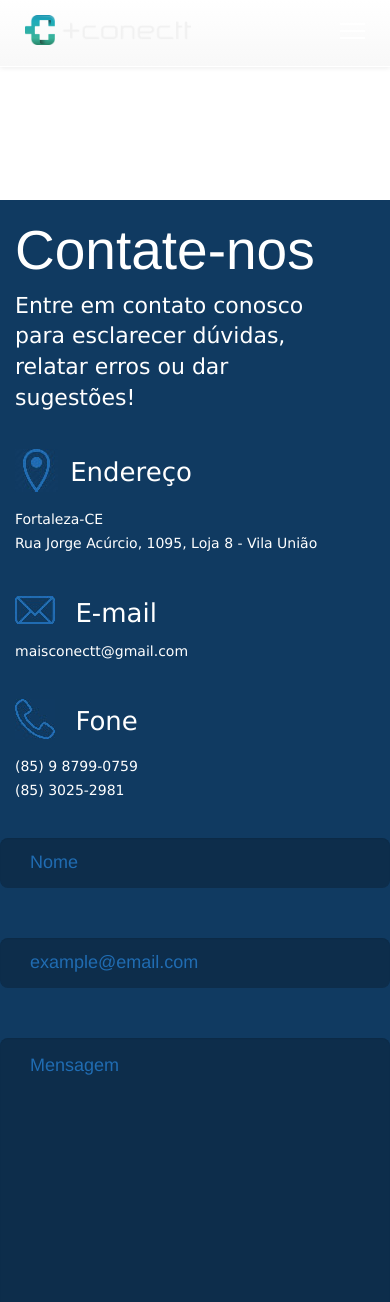
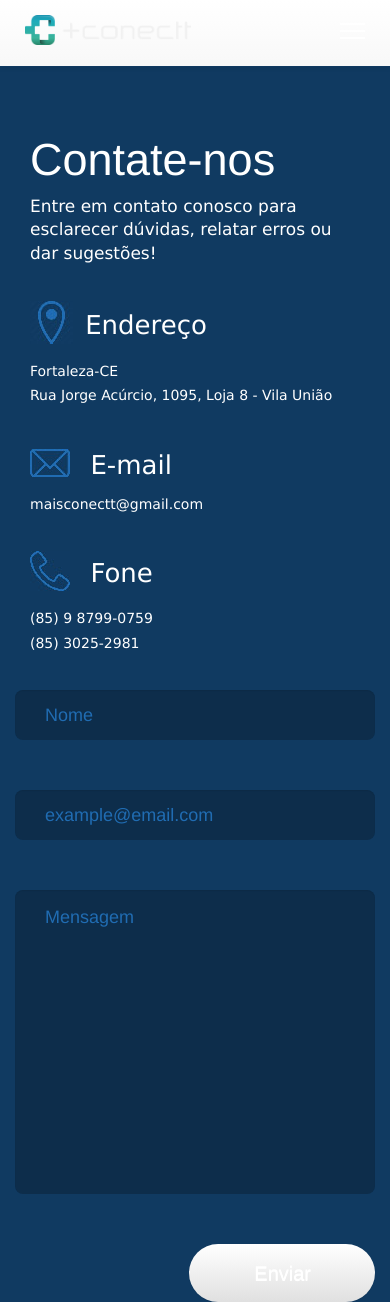
Before and after one commit to ITEVA/maisConectt, a PHP site: page /contato in a window 390 px wide. Shown: the top 1302 px of the page. Run offline with PHP 8.4, Linux system fonts and the light colour scheme; some libraries are stand-ins or nearby versions.

Commit message:
Page de Contato - Ajustes

```diff
--- a/Css/aempresa.css
+++ b/Css/aempresa.css
@@ -121,11 +121,6 @@ div.conteudo > .box > a#botao{
          margin-bottom: 20px;
     }
 
-    div.conteudo > .box {
-        margin-left: 0;
-        margin-right: 0;
-    }
-
     h1#titulo {
         font-size: 40px;
     }
--- a/Css/contato.css
+++ b/Css/contato.css
@@ -69,6 +69,10 @@ div.boxMaior > .container{
     border-top: 3px solid #ffffff;
     border-top-left-radius: 0;
     border-top-right-radius: 0;
+}
+
+textarea.form-control:focus{
+    margin-top: -3px;
 }
 
 .form-control:focus::-webkit-input-placeholder {
@@ -145,3 +149,63 @@ div.mapa{
 .mapa iframe{
     pointer-events: none;
 }
+
+@media all and (max-width: 1200px){
+    div.boxMaior {
+        margin-top: 0;
+        padding-top: 200px;
+    }
+}
+
+@media all and (max-width: 1135px){
+    div.boxMaior{
+        padding-left: 15px;
+        padding-right: 15px;
+    }
+}
+
+@media all and (max-width: 991px){
+    div.boxMaior > div.container > div.texto > h1 {
+        font-size: 50px;
+        margin-top: 0;
+    }
+
+    div.boxMaior > div.container > div.texto > p {
+        font-size: 19px;
+    }
+
+}
+
+@media all and (max-width: 918px){
+    div.boxMaior > div.container > div.texto > p {
+        font-size: 18px;
+    }
+}
+
+@media all and (max-width: 885px){
+    div.boxMaior > div.container > div.texto > p {
+        font-size: 18px;
+    }
+
+    div.boxMaior > div.container > div.texto > h1 {
+        font-size: 45px;
+    }
+
+    div.boxMaior > div.container > div.texto > p {
+        font-size: 17px;
+    }
+}
+
+@media all and (max-width: 768px){
+    div.boxMaior {
+        padding-top: 135px;
+    }
+
+    div.boxMaior > div.container > div.texto > p {
+        padding-right: 0;
+    }
+
+    iframe.iframeMapa {
+        height: 500px;
+    }
+}
--- a/JS/contato.js
+++ b/JS/contato.js
@@ -1,6 +1,6 @@
 $(document).ready(function(){
     var r1;
-    /*$('div#emailSucesso').css("display", "none");*/
+    $('div#emailSucesso').css("display", "none");
     $("#formContato").submit(function(){
         toastr.options.closeButton = true;
         toastr.info('O email está sendo encaminhado...', {timeOut: 3000});
@@ -13,18 +13,15 @@ $(document).ready(function(){
             r1 = result;
             if(r1 == 1){
                 toastr.options.closeButton = true;
-                toastr.success('O email foi enviado com sucesso!', '', {timeOut: 10000});
+                toastr.success('O email foi enviado com sucesso!', '', {timeOut: 3000});
                 $("#formContato").each(function(){
-                    alert('reset');
-                    //this.reset();
+                    this.reset();
                 });
             } else {
                 toastr.options.closeButton = true;
                 toastr.error('Erro ao enviar email!', 'Tente novamente.', {timeOut: 3000});
             }
         });
-        //$('div#emailSucesso').css("display", "block");
-
         return false;
     });
 });
--- a/Pages/contato.php
+++ b/Pages/contato.php
@@ -1,24 +1,24 @@
 <div class="col-lg-12 boxMaior">
     <div class="container">
-        <div class="col-lg-6 col-md-6 texto">
+        <div class="col-lg-6 col-md-6 col-sm-6 texto">
             <h1>Contate-nos</h1>
             <p>Entre em contato conosco para esclarecer dúvidas, relatar erros ou dar sugestões!</p>
 
             <div class="blocos">
-                <img src="Images/localizacao.jpg" alt="">
+                <img src="Images/localizacao.JPG" alt="">
                 <p class="emLinha">&nbsp;Endereço</p>
                 <p>Fortaleza-CE</p>
                 <p>Rua Jorge Acúrcio, 1095, Loja 8 - Vila União</p>
             </div>
 
             <div class="blocos">
-                <img src="Images/email.jpg" alt="">
+                <img src="Images/email.JPG" alt="">
                 <p class="emLinha">&nbsp;&nbsp;E-mail</p>
                 <p>maisconectt@gmail.com</p>
             </div>
 
             <div class="blocos">
-                <img src="Images/phone.jpg" alt="">
+                <img src="Images/phone.JPG" alt="">
                 <p class="emLinha">&nbsp;&nbsp;Fone</p>
                 <p>(85) 9 8799-0759</p>
                 <p>(85) 3025-2981</p>
@@ -26,16 +26,9 @@
 
         </div>
 
-        <div class="col-lg-6 col-md-6 formulario">
+        <div class="col-lg-6 col-md-6 col-sm-6 formulario">
             <form id="formContato" method="post">
                 <div class="container-fluid">
-
-                   <!-- <div class="alert alert-success alert-dismissible" id="emailSucesso" role="alert" style="background-color: #00a39b; color: #fff; border-color: #00a39b;">
-                        <button type="button" class="close" data-dismiss="alert" aria-label="Close"><span aria-hidden="true">&times;</span></button>
-                        <strong>Email enviado com sucesso!</strong>
-                    </div>
-
-                    <div id="divEmailSucesso" class="container-fluid col-lg-12 form-group"><label id="lbEmailSucesso" class="control-label"></label></div>-->
                     <div class="form-group">
                         <input class="form-control campo" type="text" placeholder="Nome" id="nome" name="nome" required="required"/>
                     </div>
@@ -49,7 +42,7 @@
                     </div>
 
                     <div id="envio" class="form-group">
-                        <input class="btn btn-default" type="submit" text="Enviar" name="enviar" value="Enviar"/>
+                        <input id="botao" class="btn btn-default" type="submit" text="Enviar" name="enviar" value="Enviar"/>
                     </div>
                 </div>
             </form>
--- a/Pages/topo.php
+++ b/Pages/topo.php
@@ -14,21 +14,16 @@
         <?php if(file_exists("JS/{$url[0]}.js")) echo "<script src='JS/{$url[0]}.js'></script>"; ?>
         <script src="JS/bootstrap.min.js"></script>
 
-        <script src="https://cdnjs.cloudflare.com/ajax/libs/jquery-easing/1.3/jquery.easing.min.js" integrity="sha384-mE6eXfrb8jxl0rzJDBRanYqgBxtJ6Unn4/1F7q4xRRyIw7Vdg9jP4ycT7x1iVsgb" crossorigin="anonymous"></script>
-        <script type="text/javascript" src="JS/jquery.cycle.all.js"></script>
         <script type="text/javascript" src="JS/agency.js"></script>
-        <script type="text/javascript" src="JS/toastr.min.js"></script>
-        <script type="text/javascript" src="JS/contato.js"></script>
         <script type="text/javascript" src="JS/mapa.js"></script>
         <!--<script type="text/javascript" src="JS/topo.js"></script>-->
         <script type="text/javascript" src="JS/jquery.maskedinput.js"></script>
         <script type="text/javascript" src="JS/SmoothScroll.js"></script>
         <script type="text/javascript" src="JS/elementScroll.js"></script>
-        <script src="JS/bootstrap.min.js"></script>
         <script type="text/javascript" src="JS/jquery.cycle.all.js"></script>
         <script type="text/javascript" src="JS/jquery.maskedinput.js"></script>
         <script type="text/javascript" src="JS/toastr.min.js"></script>
-        <script type="text/javascript" src="JS/contato.js"></script>
+        <!--<script type="text/javascript" src="JS/contato.js"></script>-->
 
 
         <!-- Latest compiled and minified CSS -->
```
Also changed, not shown: Emails/EnviarEmail.php (+15 -16 lines), Emails/emailContato.php (+8 -6 lines).
